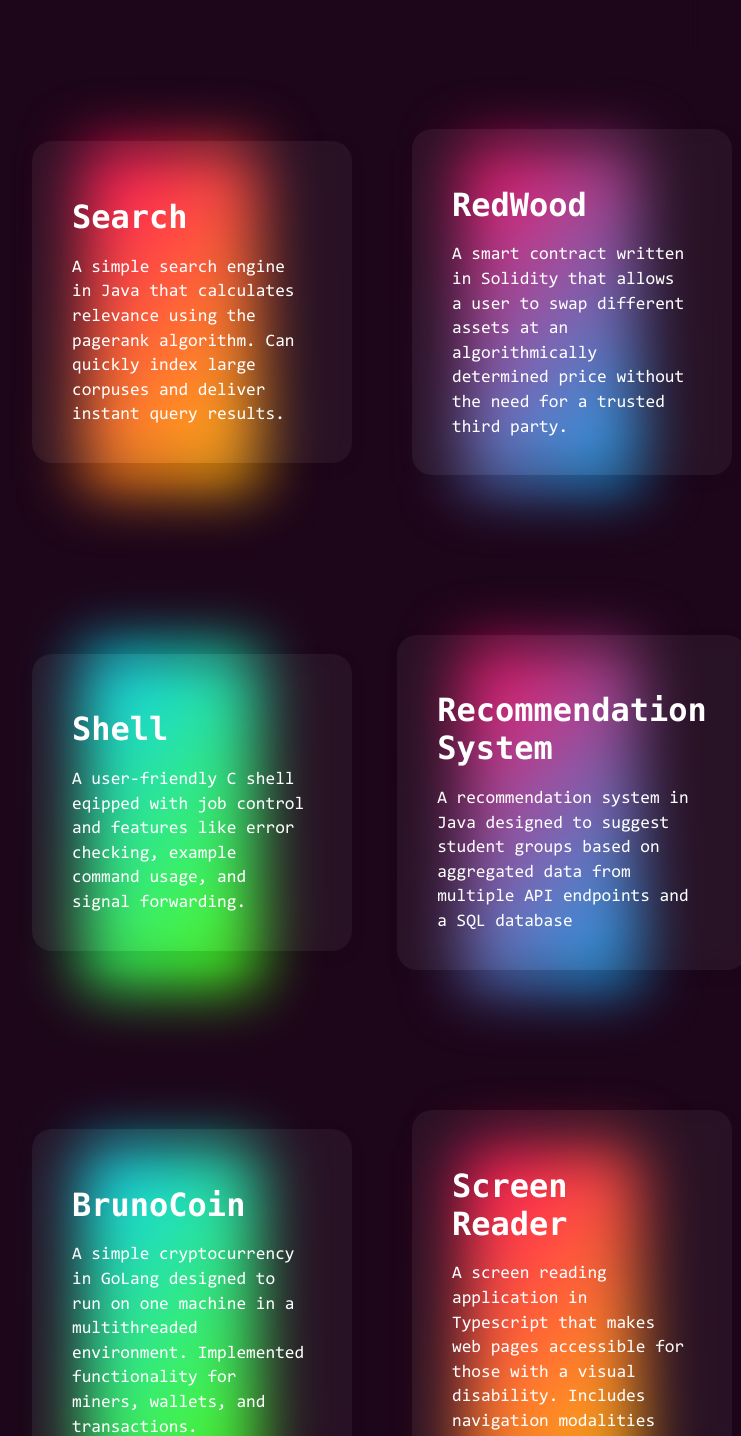
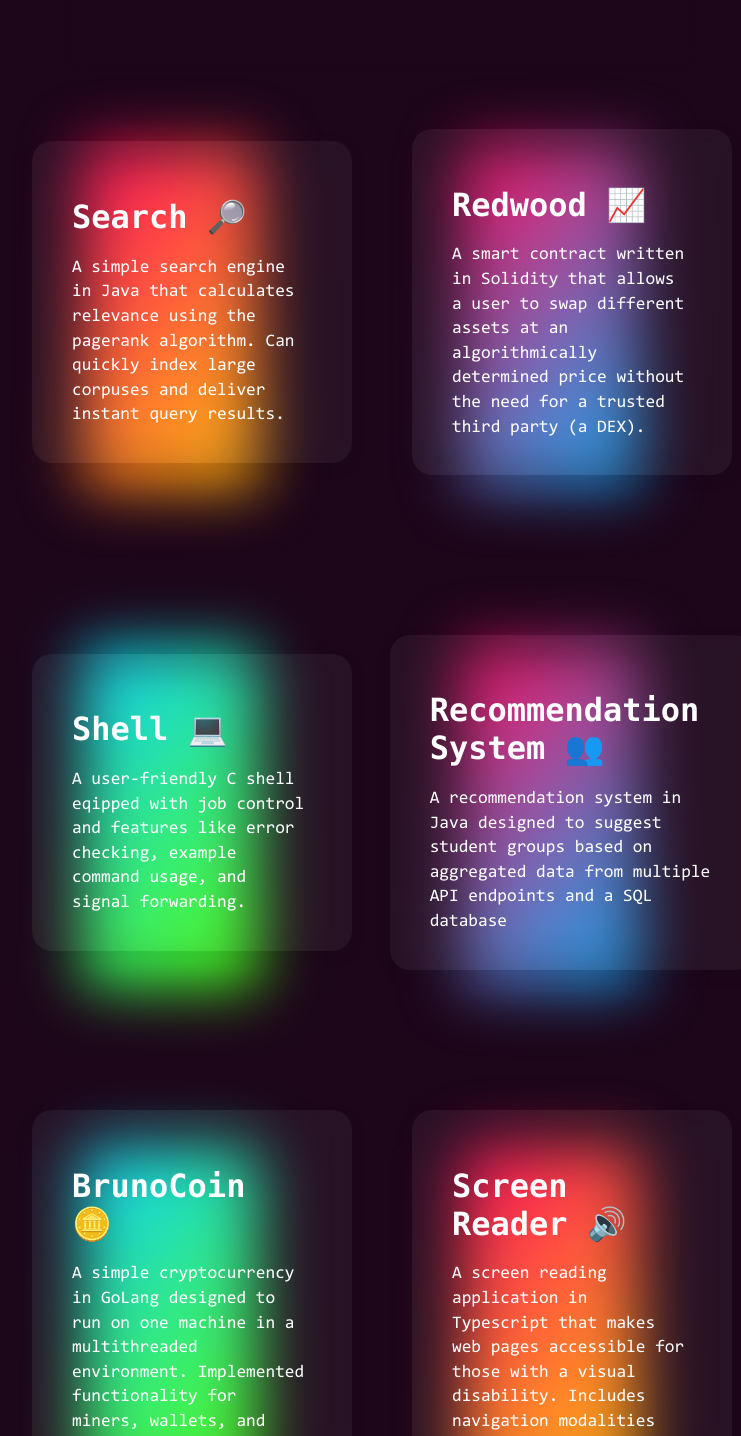
Before and after one commit to samgundotra/personal-website, a React (Create React App) app: page / in a window 1280 px wide. Shown: the part 2757-4193 px from the top of the page, without its empty margins (258-999 px from the left). Built offline with nearby package versions, Linux system fonts and the light colour scheme; a web font is replaced by a local one.

Commit message:
added emojis to academic projects

```diff
--- a/src/academic_projects.json
+++ b/src/academic_projects.json
@@ -2,7 +2,7 @@
     {
         "id":1,
         "img":"http://hermanasmiranda.es/wp-content/uploads/2016/10/IMG_1899.gif",
-        "title":"Search",
+        "title":"Search 🔎",
         "description_short":"A simple search engine in Java that calculates relevance using the pagerank algorithm. Can quickly index large corpuses and deliver instant query results.",
         "description_long": [
             "Executed the Page Rank algorithm for a search engine",
@@ -17,8 +17,8 @@
     {
         "id":2,
         "img":"https://i.pinimg.com/564x/fe/f4/a8/fef4a80a253c528cb0f39fcb374baa39.jpg",
-        "title":"RedWood",
-        "description_short":"A smart contract written in Solidity that allows a user to swap different assets at an algorithmically determined price without the need for a trusted third party.",
+        "title":"Redwood 📈",
+        "description_short":"A smart contract written in Solidity that allows a user to swap different assets at an algorithmically determined price without the need for a trusted third party (a DEX).",
         "description_long":[
             "Wrote smart contracts in Solidity for a decentralized exchange.",
             "Implemented liquidity pool functionality so that more tokens could be added to the exchange",
@@ -30,7 +30,7 @@
     {
         "id":3,
         "img":"https://i.pinimg.com/474x/9e/64/a2/9e64a2a346265f3e35fa57b56e97ef66.jpg",
-        "title":"Shell",
+        "title":"Shell 💻 ",
         "description_short":"A user-friendly C shell eqipped with job control and features like error checking, example command usage, and signal forwarding.",
         "description_long":[
             "Implemented a basic job control system -- where processes could run in the background while still allowing signal forwarding ",
@@ -41,7 +41,7 @@
     {
         "id":4,
         "img":"https://i.pinimg.com/474x/94/55/2c/94552ce301df1e8bfd0e97e6b4e1a882.jpg",
-        "title":"Recommendation System",
+        "title":"Recommendation System 👥",
         "description_short":"A recommendation system in Java designed to suggest student groups based on aggregated data from multiple API endpoints and a SQL database",
         "description_long":[
             "Aggregated student data from multiple API endpoints and a SQL database to populate qualitative and quantitave data structures",
@@ -52,7 +52,7 @@
     {
         "id":5,
         "img":"https://i.pinimg.com/474x/55/fd/04/55fd04afbbe432948216a928ee272ae3.jpg",
-        "title":"BrunoCoin",
+        "title":"BrunoCoin 🪙",
         "description_short":"A simple cryptocurrency in GoLang designed to run on one machine in a multithreaded environment. Implemented functionality for miners, wallets, and transactions.",
         "description_long":[
             "Designed and wrote functionality for the blockchain, miners, and wallets",
@@ -65,7 +65,7 @@
     {
         "id":6,
         "img":"https://i.pinimg.com/474x/c6/eb/19/c6eb1915cbb5f55c14ffd525ee5074a3.jpg",
-        "title":"Screen Reader",
+        "title":"Screen Reader 🔊",
         "description_short":"A screen reading application in Typescript that makes web pages accessible for those with a visual disability. Includes navigation modalities and speed control.",
         "description_long":[
             "Implemented keyboard control commands for speed, pausing, and navigation",
--- a/src/components/AcademicCard.css
+++ b/src/components/AcademicCard.css
@@ -225,7 +225,10 @@
     font-size: 2em;
     color: #fff;
     margin-bottom: 10px;
-  }
+    /* padding-left: 0px; */
+    padding-right: 15px;
+    /* padding: 0px 6px; */
+}
 
   .glass-card-container .glass-box .glass-box-content p {
     font-size: 1.1em;
```
